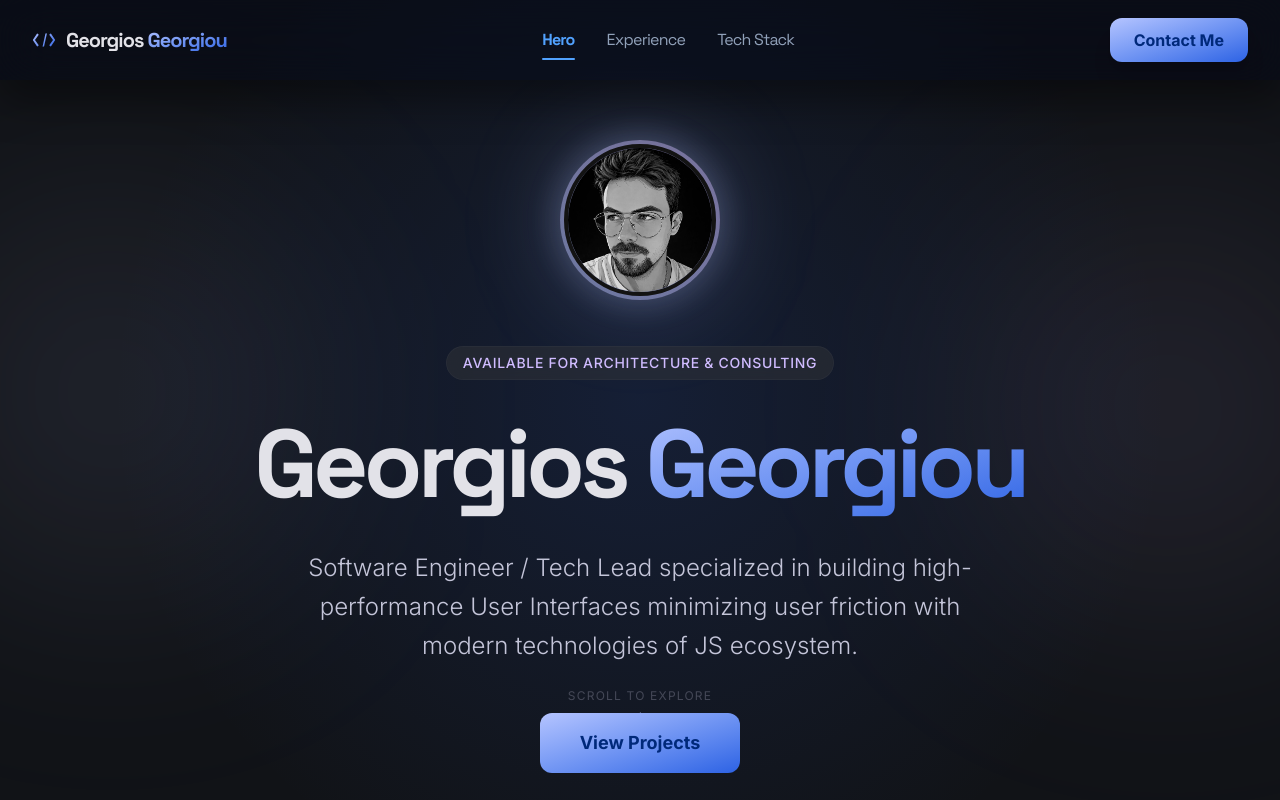
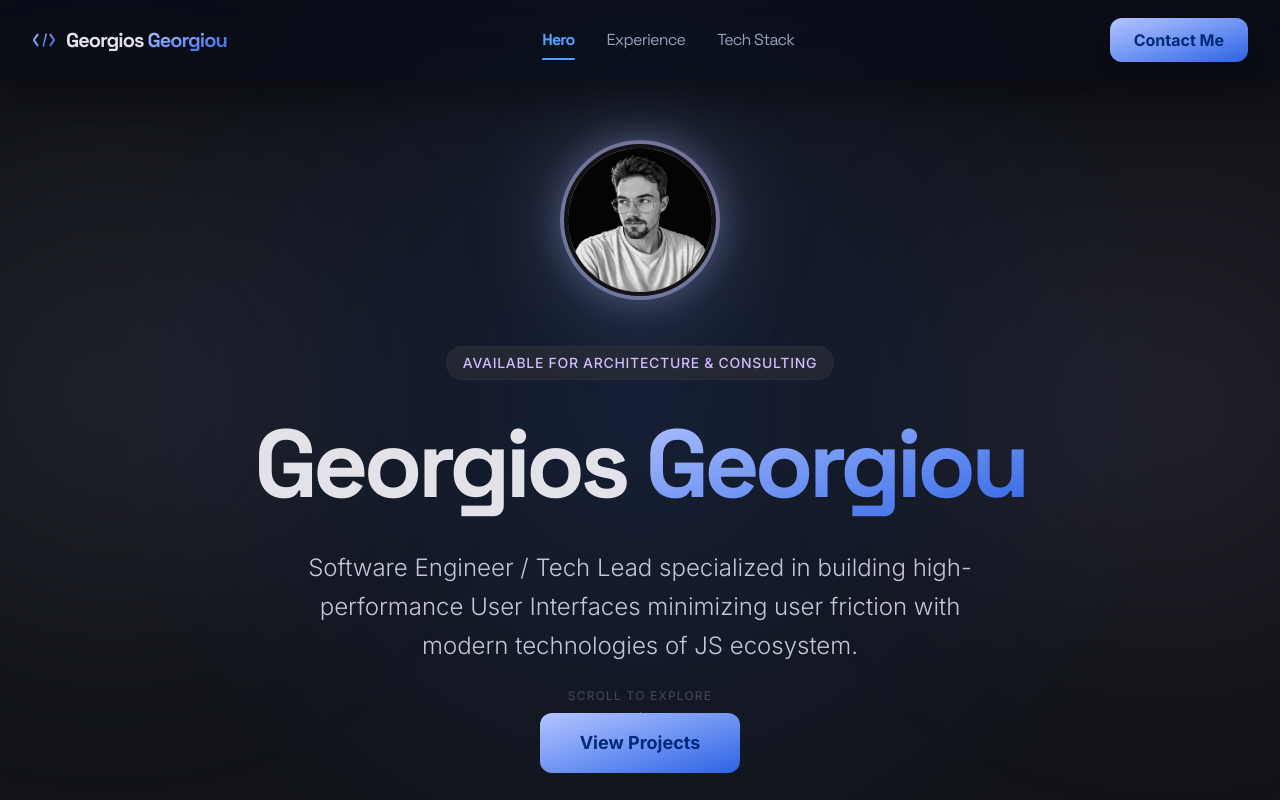
Before and after one commit to geogeorgiou/agentic-cv, a React (Vite) app: page / in a window 1280 px wide. Shown: the top 800 px of the page. Built offline with nearby package versions, Linux system fonts and the light colour scheme.

Commit message:
feat: replace avatar with final square portrait WebP
Co-Authored-By: Claude Sonnet 4.6 <noreply@anthropic.com>

```diff
--- a/src/components/Hero.tsx
+++ b/src/components/Hero.tsx
@@ -19,7 +19,7 @@ export function Hero() {
           <div className="relative w-32 h-32 md:w-40 md:h-40 mx-auto rounded-full p-1 bg-gradient-to-tr from-primary/50 to-secondary/50 avatar-glow">
             <img
               alt="Georgios Georgiou"
-              className="w-full h-full rounded-full object-cover object-[center_20%] grayscale hover:grayscale-0 transition-all duration-500 border-4 border-surface"
+              className="w-full h-full rounded-full object-cover grayscale hover:grayscale-0 transition-all duration-500 border-4 border-surface"
               src={AVATAR_URL}
             />
           </div>
```
Also changed, not shown: public/avatar.webp.
